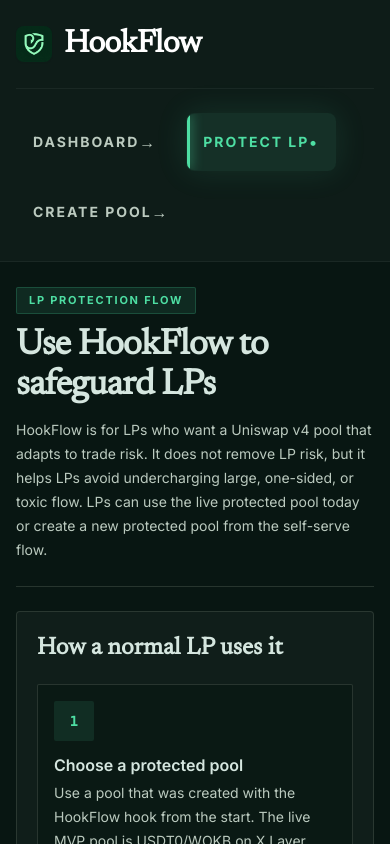
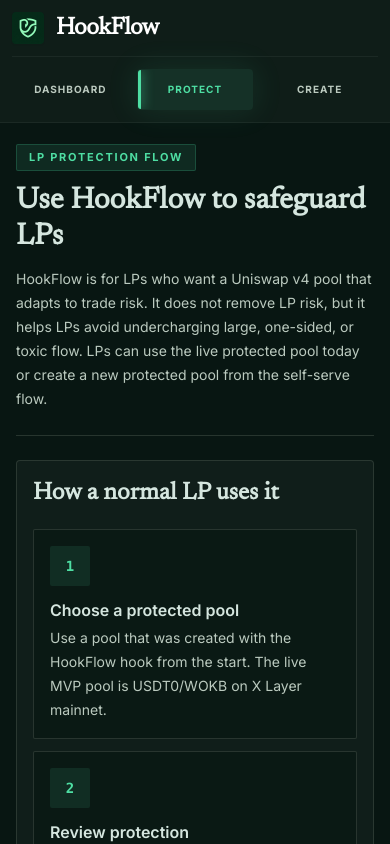
Before and after one commit to Ololadestephen/hookflow, a Next.js app in the folder frontend/: page /protect in a window 390 px wide. Shown: the top 844 px of the page. Built offline with nearby package versions, Linux system fonts and the light colour scheme.

Commit message:
Polish README and mobile UI

```diff
--- a/frontend/app/components/AppNav.tsx
+++ b/frontend/app/components/AppNav.tsx
@@ -5,9 +5,9 @@
 import icon from "../icon.png";
 
 const navItems = [
-  { href: "/dashboard", label: "Dashboard", key: "dashboard" },
-  { href: "/protect", label: "Protect LP", key: "protect" },
-  { href: "/create", label: "Create Pool", key: "create" }
+  { href: "/dashboard", label: "Dashboard", shortLabel: "Dashboard", key: "dashboard" },
+  { href: "/protect", label: "Protect LP", shortLabel: "Protect", key: "protect" },
+  { href: "/create", label: "Create Pool", shortLabel: "Create", key: "create" }
 ] as const;
 
 type AppNavProps = {
@@ -16,22 +16,22 @@
 
 export function AppNav({ active }: AppNavProps) {
   return (
-    <aside className="border-b border-white/5 bg-surface-container-low/80 lg:sticky lg:top-0 lg:h-screen lg:border-b-0 lg:border-r lg:border-white/5">
-      <div className="flex h-full flex-col gap-6 px-4 py-5 md:px-6 lg:px-5 lg:py-6">
-        <div className="border-b border-white/5 pb-5">
+    <aside className="sticky top-0 z-50 border-b border-white/5 bg-surface-container-low/95 backdrop-blur-xl lg:h-screen lg:border-b-0 lg:border-r lg:border-white/5">
+      <div className="flex h-full flex-col gap-3 px-3 py-3 md:px-6 lg:gap-6 lg:px-5 lg:py-6">
+        <div className="border-b border-white/5 pb-3 lg:pb-5">
           <div className="flex items-center gap-3">
-            <Image alt="HookFlow Logo" className="h-9 w-9 rounded-xl shadow-sm" src={icon} />
-            <p className="font-display text-[32px] font-semibold tracking-tight text-white">HookFlow</p>
+            <Image alt="HookFlow Logo" className="h-8 w-8 rounded-lg shadow-sm lg:h-9 lg:w-9 lg:rounded-xl" src={icon} />
+            <p className="font-display text-2xl font-semibold tracking-tight text-white lg:text-[32px]">HookFlow</p>
           </div>
         </div>
 
-        <nav className="flex flex-wrap gap-3 lg:flex-col lg:gap-3">
+        <nav className="grid grid-cols-3 gap-2 lg:flex lg:flex-col lg:gap-3">
           {navItems.map((item) => {
             const isActive = item.key === active;
 
             return (
               <Link
-                className={`group relative inline-flex items-center justify-between overflow-hidden rounded-xl border border-transparent px-4 py-4 text-sm font-bold uppercase tracking-[0.14em] transition duration-200 lg:w-full ${
+                className={`group relative inline-flex min-w-0 items-center justify-center gap-2 overflow-hidden rounded-lg border border-transparent px-2 py-3 text-[10px] font-bold uppercase tracking-[0.1em] transition duration-200 lg:w-full lg:justify-between lg:gap-3 lg:rounded-xl lg:px-4 lg:py-4 lg:text-sm lg:tracking-[0.14em] ${
                   isActive
                     ? "bg-primary/10 text-primary shadow-glow"
                     : "bg-transparent text-on-surface-variant hover:bg-white/5 hover:text-on-background"
@@ -40,9 +40,10 @@
                 key={item.key}
               >
                 {isActive && <div className="absolute left-0 top-0 h-full w-[3px] bg-primary shadow-[0_0_12px_rgba(78,222,163,0.9)]"></div>}
-                <span className="relative z-10">{item.label}</span>
+                <span className="relative z-10 truncate lg:hidden">{item.shortLabel}</span>
+                <span className="relative z-10 hidden lg:inline">{item.label}</span>
                 <span
-                  className={`text-base transition ${
+                  className={`hidden text-base transition lg:inline ${
                     isActive ? "translate-x-0 text-primary" : "text-on-surface-variant group-hover:translate-x-1 group-hover:text-primary"
                   }`}
                 >
--- a/frontend/app/dashboard/page.tsx
+++ b/frontend/app/dashboard/page.tsx
@@ -64,7 +64,7 @@
         <div className="mx-auto max-w-6xl">
           <header className="mb-5 flex flex-col gap-4 border-b border-outline-variant/60 pb-5 md:flex-row md:items-end md:justify-between">
             <div>
-              <h1 className="font-display text-4xl font-semibold tracking-tight md:text-5xl">HookFlow Dashboard</h1>
+              <h1 className="font-display text-3xl font-semibold tracking-normal md:text-5xl">HookFlow Dashboard</h1>
               <p className="mt-2 max-w-2xl text-sm leading-6 text-on-surface-variant">
                 Judge-facing proof that the deployed Uniswap v4 hook adjusts fees for size, toxic flow, and defensive LP
                 protection.
@@ -105,8 +105,8 @@
         </section>
 
         <section className="mb-5 grid gap-5 lg:grid-cols-[0.9fr_1.1fr]">
-          <article className="rounded-lg border border-outline-variant/60 bg-surface-container-low p-5">
-            <div className="flex items-start justify-between gap-4">
+          <article className="rounded-lg border border-outline-variant/60 bg-surface-container-low p-4 md:p-5">
+            <div className="flex flex-col items-start justify-between gap-4 sm:flex-row">
               <div>
                 <h2 className="font-display text-2xl font-semibold">Deployment Proof</h2>
                 <p className="mt-1 text-sm text-on-surface-variant">Addresses judges can verify on OKLink.</p>
@@ -146,14 +146,14 @@
             </div>
           </article>
 
-          <article className="rounded-lg border border-outline-variant/60 bg-surface-container-low p-5">
+          <article className="rounded-lg border border-outline-variant/60 bg-surface-container-low p-4 md:p-5">
             <h2 className="font-display text-2xl font-semibold">Mainnet Setup Transactions</h2>
             <p className="mt-1 text-sm text-on-surface-variant">Minimum X Layer mainnet completion trail.</p>
 
             <div className="mt-5 divide-y divide-outline-variant/50 rounded border border-outline-variant/60 bg-background/60">
               {deploymentProof.map((item) => (
                 <Link
-                  className="flex items-center justify-between gap-4 px-3 py-3 text-sm hover:bg-primary/5"
+                  className="flex flex-col gap-1 px-3 py-3 text-sm hover:bg-primary/5 sm:flex-row sm:items-center sm:justify-between sm:gap-4"
                   href={txUrl(item.tx)}
                   key={item.tx}
                   target="_blank"
@@ -167,7 +167,7 @@
         </section>
 
         <article className="overflow-hidden rounded-lg border border-outline-variant/60 bg-surface-container-low">
-          <div className="border-b border-outline-variant/60 px-5 py-4">
+          <div className="border-b border-outline-variant/60 px-4 py-4 md:px-5">
             <div className="flex flex-col gap-3 md:flex-row md:items-start md:justify-between">
               <div>
                 <h2 className="font-display text-2xl font-semibold">Behavior Proof</h2>
--- a/frontend/app/protect/page.tsx
+++ b/frontend/app/protect/page.tsx
@@ -41,13 +41,13 @@
   return (
     <main className="min-h-screen bg-background text-on-background lg:grid lg:grid-cols-[250px_minmax(0,1fr)]">
       <AppNav active="protect" />
-      <section className="px-4 py-6 md:px-8">
+      <section className="px-4 py-5 md:px-8 md:py-6">
         <div className="mx-auto max-w-6xl">
           <header className="mb-6 border-b border-outline-variant/60 pb-6">
             <p className="mb-3 inline-flex rounded border border-primary/20 bg-primary/10 px-3 py-1 text-[11px] font-bold uppercase tracking-[0.16em] text-primary">
               LP Protection Flow
             </p>
-            <h1 className="font-display text-4xl font-semibold tracking-tight md:text-5xl">Use HookFlow to safeguard LPs</h1>
+            <h1 className="font-display text-3xl font-semibold tracking-normal md:text-5xl">Use HookFlow to safeguard LPs</h1>
             <p className="mt-3 max-w-3xl text-sm leading-6 text-on-surface-variant">
               HookFlow is for LPs who want a Uniswap v4 pool that adapts to trade risk. It does not remove LP risk, but it
               helps LPs avoid undercharging large, one-sided, or toxic flow. LPs can use the live protected pool today or
@@ -56,11 +56,11 @@
           </header>
 
         <section className="mb-5 grid gap-5 lg:grid-cols-[1fr_0.85fr]">
-          <article className="rounded-lg border border-outline-variant/60 bg-surface-container-low p-5">
+          <article className="rounded-lg border border-outline-variant/60 bg-surface-container-low p-4 md:p-5">
             <h2 className="font-display text-2xl font-semibold">How a normal LP uses it</h2>
             <div className="mt-5 grid gap-3">
               {steps.map((step, index) => (
-                <div className="grid gap-3 rounded border border-outline-variant/60 bg-background/60 p-4 md:grid-cols-[44px_1fr]" key={step.title}>
+                <div className="grid gap-3 rounded border border-outline-variant/60 bg-background/60 p-4 sm:grid-cols-[44px_1fr]" key={step.title}>
                   <div className="grid h-10 w-10 place-items-center rounded bg-primary/10 font-mono text-sm font-bold text-primary">
                     {index + 1}
                   </div>
@@ -74,7 +74,7 @@
           </article>
 
           <aside className="space-y-5">
-            <article className="rounded-lg border border-primary/20 bg-primary/10 p-5">
+            <article className="rounded-lg border border-primary/20 bg-primary/10 p-4 md:p-5">
               <h2 className="font-display text-2xl font-semibold">What it protects</h2>
               <div className="mt-4 space-y-3">
                 {protections.map((item) => (
@@ -86,7 +86,7 @@
               </div>
             </article>
 
-            <article className="rounded-lg border border-outline-variant/60 bg-surface-container-low p-5">
+            <article className="rounded-lg border border-outline-variant/60 bg-surface-container-low p-4 md:p-5">
               <h2 className="font-display text-2xl font-semibold">Important limit</h2>
               <p className="mt-3 text-sm leading-6 text-on-surface-variant">
                 HookFlow can only protect liquidity in a pool created with the HookFlow hook. It cannot be attached later
@@ -96,7 +96,7 @@
           </aside>
         </section>
 
-        <section className="mb-5 rounded-lg border border-outline-variant/60 bg-surface-container-low p-5">
+        <section className="mb-5 rounded-lg border border-outline-variant/60 bg-surface-container-low p-4 md:p-5">
           <h2 className="font-display text-2xl font-semibold">Protection presets</h2>
           <div className="mt-5 grid gap-3 md:grid-cols-2 xl:grid-cols-4">
             {presets.map(([name, detail]) => (
@@ -108,7 +108,7 @@
           </div>
         </section>
 
-        <section className="rounded-lg border border-outline-variant/60 bg-surface-container-low p-5">
+        <section className="rounded-lg border border-outline-variant/60 bg-surface-container-low p-4 md:p-5">
           <h2 className="font-display text-2xl font-semibold">User-facing product flow</h2>
           <p className="mt-3 text-sm leading-6 text-on-surface-variant">
             LP connects a wallet, chooses a pair, picks a preset, creates a protected Uniswap v4 pool, adds liquidity,
```
Also changed, not shown: frontend/app/create/page.tsx (+8 -8 lines), frontend/app/page.tsx (+9 -9 lines), 1 other file (tests, documents, lock files or other folders).
